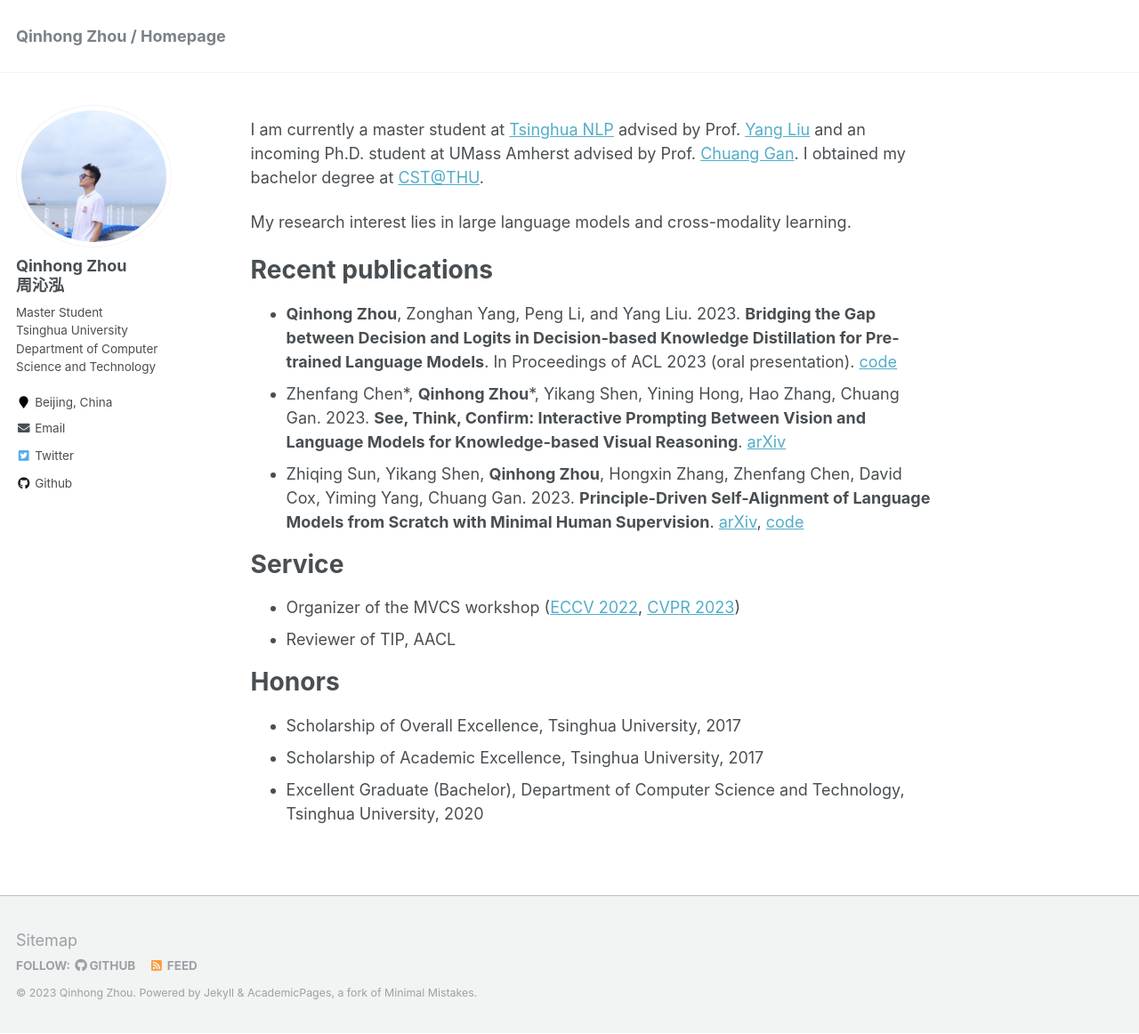
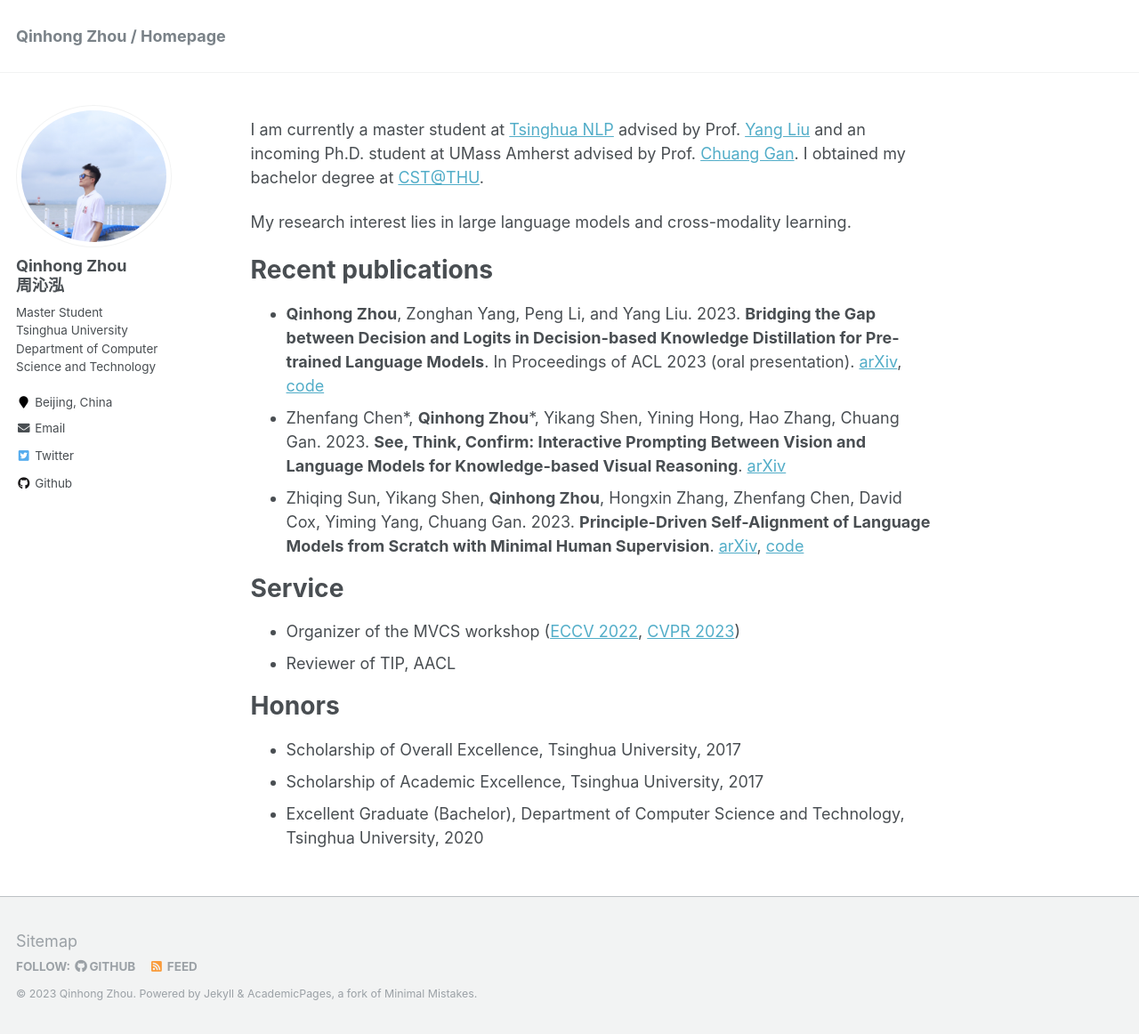
Before and after one commit to zhouqqhh/zhouqqhh.github.io, a Jekyll site: the page built from _pages/about.md, in a window 1280 px wide and 1162 px high. Shown: the whole window at 89% size. Built offline with Jekyll 4.4.1, drawn with Linux system fonts in a browser that asks for light colours.

Commit message:
Update about.md

```diff
--- a/_pages/about.md
+++ b/_pages/about.md
@@ -14,7 +14,7 @@ My research interest lies in large language models and cross-modality learning.
 
 Recent publications
 ======
-* **Qinhong Zhou**, Zonghan Yang, Peng Li, and Yang Liu. 2023. **Bridging the Gap between Decision and Logits in Decision-based Knowledge Distillation for Pre-trained Language Models**. In Proceedings of ACL 2023 (oral presentation). [code](https://github.com/zhouqqhh/DBKD-PLM)
+* **Qinhong Zhou**, Zonghan Yang, Peng Li, and Yang Liu. 2023. **Bridging the Gap between Decision and Logits in Decision-based Knowledge Distillation for Pre-trained Language Models**. In Proceedings of ACL 2023 (oral presentation). [arXiv](https://arxiv.org/abs/2306.08909), [code](https://github.com/zhouqqhh/DBKD-PLM)
 * Zhenfang Chen\*, **Qinhong Zhou**\*, Yikang Shen, Yining Hong, Hao Zhang, Chuang Gan. 2023. **See, Think, Confirm: Interactive Prompting Between Vision and Language Models for Knowledge-based Visual Reasoning**. [arXiv](https://arxiv.org/abs/2301.05226)
 * Zhiqing Sun, Yikang Shen, **Qinhong Zhou**, Hongxin Zhang, Zhenfang Chen, David Cox, Yiming Yang, Chuang Gan. 2023. **Principle-Driven Self-Alignment of Language Models from Scratch with Minimal Human Supervision**. [arXiv](https://arxiv.org/abs/2305.03047), [code](https://github.com/IBM/Dromedary)
 
```
